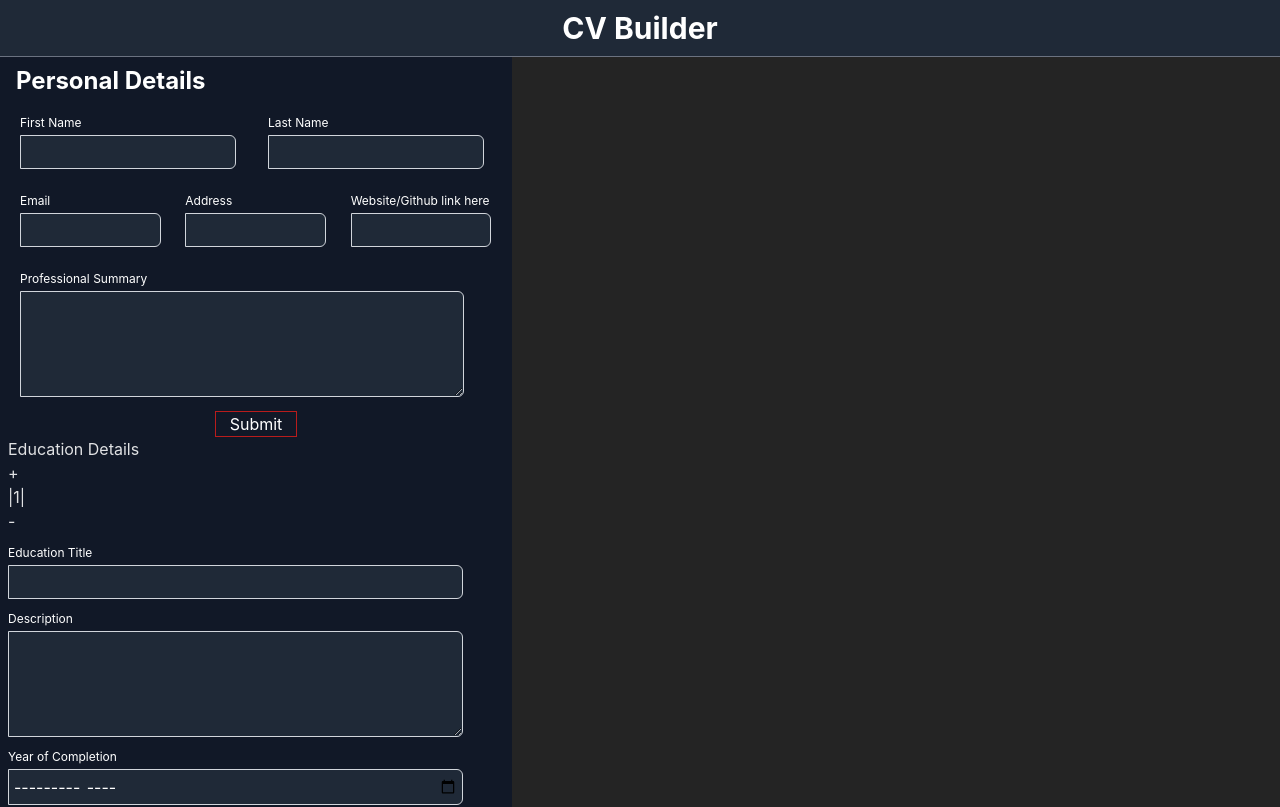
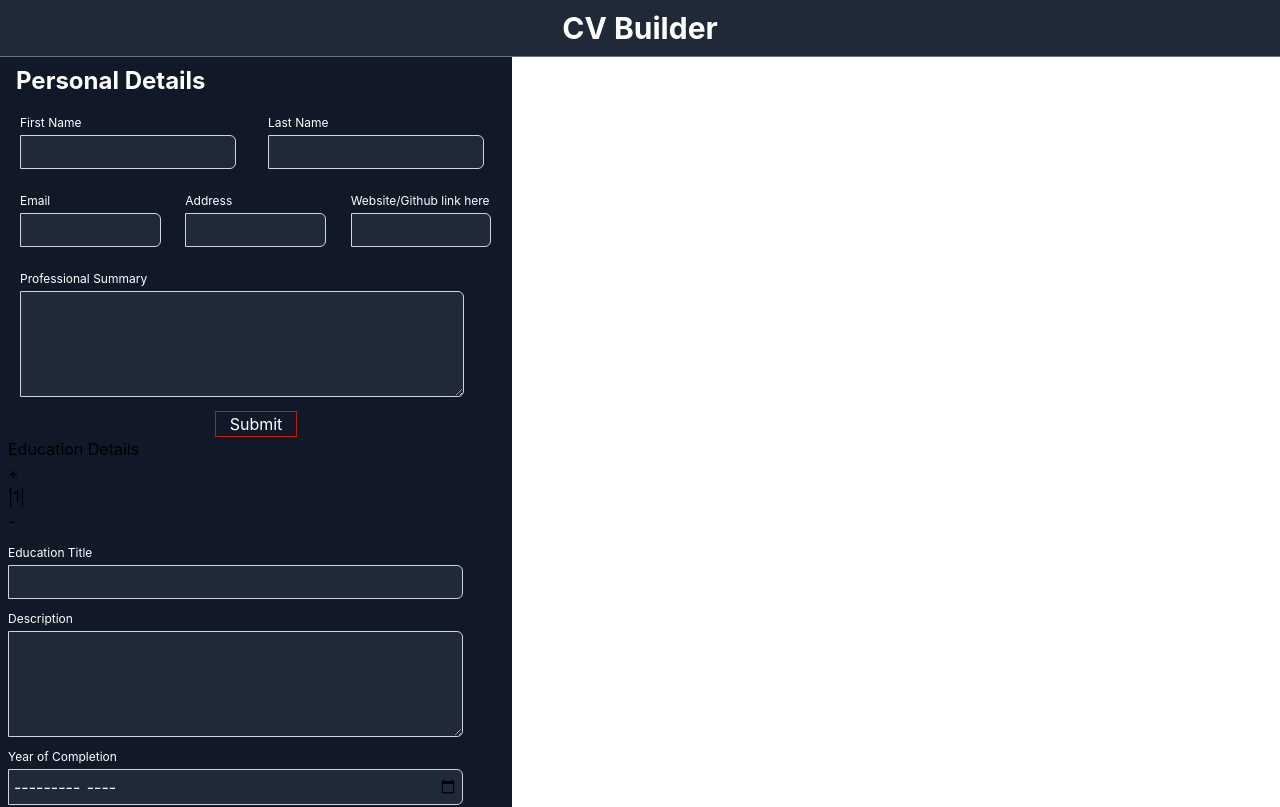
Before and after one commit to bilgramiraza/cv-builder, a React (Vite) app: page / in a window 1280 px wide. Shown: the top 807 px of the page. Built offline with nearby package versions, Linux system fonts and the light colour scheme.

Commit message:
Removed Unused CSS rules

```diff
--- a/src/index.css
+++ b/src/index.css
@@ -4,12 +4,8 @@
 
 :root {
   font-family: Inter, system-ui, Avenir, Helvetica, Arial, sans-serif;
-  line-height: 1.5;
-  font-weight: 400;
 
   color-scheme: light dark;
-  color: rgba(255, 255, 255, 0.87);
-  background-color: #242424;
 
   font-synthesis: none;
   text-rendering: optimizeLegibility;
```
